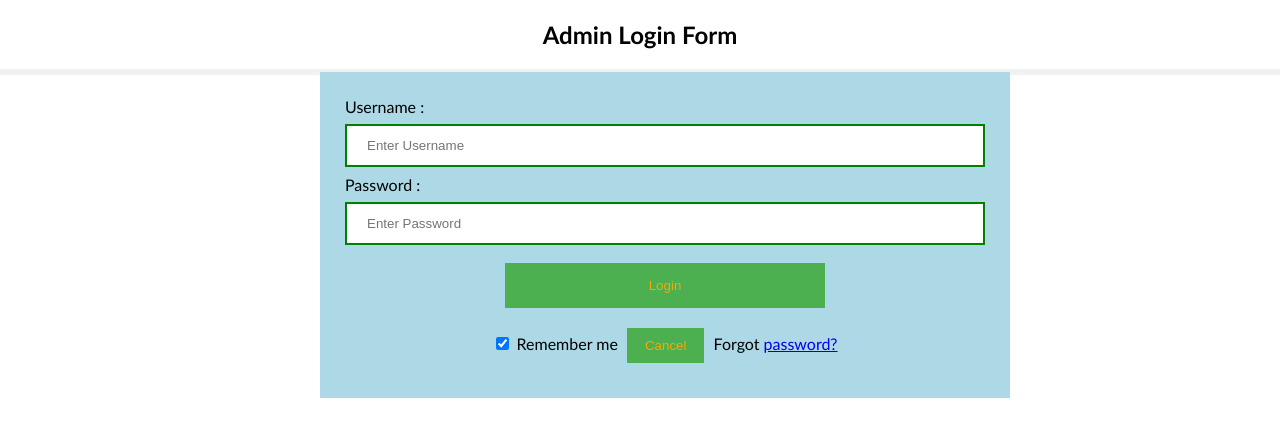
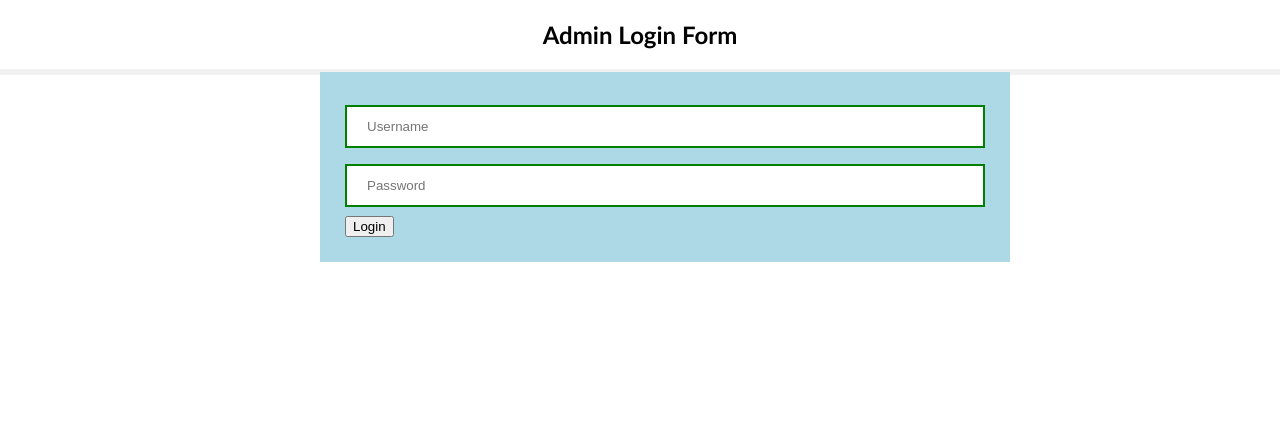
Before and after one commit to SudoCodeDown/QuizApp_Flask, a Flask app: page /admin/ in a window 1280 px wide. Shown: the top 437 px of the page. Run offline with Flask 2, Linux system fonts and the light colour scheme.

Commit message:
Admin Credentials

```diff
--- a/main.py
+++ b/main.py
@@ -1,4 +1,4 @@
-from flask import Flask, render_template
+from flask import Flask, render_template, url_for, request, redirect
 from create_quiz import quiz as q
 
 app = Flask(__name__)
@@ -8,9 +8,15 @@ app = Flask(__name__)
 def view():
     return render_template("base.html")
 
-@app.route('/admin/')
+@app.route('/admin/', methods=['GET', 'POST'])
 def admin_login():
-    return render_template("admin_login.html")
+    error = None
+    if request.method == 'POST':
+        if request.form['username'] != 'Copy_Cat_2050' or request.form['password'] != 'DataSecurity@12345':
+            error = 'Invalid Credentials. Please try again.'
+        else:
+            return redirect(url_for('view'))
+    return render_template("admin_login.html", error=error)
 
 @app.route('/<quiz>/')
 def quiz(quiz):
--- a/templates/admin_login.html
+++ b/templates/admin_login.html
@@ -11,28 +11,14 @@
     <center>
         <h2> Admin Login Form </h2>
     </center>
-    <form>
+    <form action="" method="post">
         <div class="container">
-            <div>
-                <label>Username :</label>
-                <input type="text" placeholder="Enter Username" name="username" required />
-            </div>
-            <div>
-                <label>Password :</label>
-                <input type="password" placeholder="Enter Password" name="password" required />
-            </div>
-            <div>
-                <center>
-                    <button type="submit">Login</button>
-                </center>
-            </div>
-            <div>
-                <center>
-                    <input type="checkbox" checked="checked"> Remember me</input>
-                    <button type="button" class="cancelbtn"> Cancel</button>
-                    Forgot <a href="#"> password? </a>
-                </center>
-            </div>
+            <input type="text" placeholder="Username" name="username" value="{{request.form.username }}">
+            <input type="password" placeholder="Password" name="password" value="{{request.form.password }}">
+            <input class="btn btn-default" type="submit" value="Login">
+            {% if error %}
+                <p class="error"><strong>Error:</strong> {{ error }}
+            {% endif %}
         </div>
     </form>
 
```
